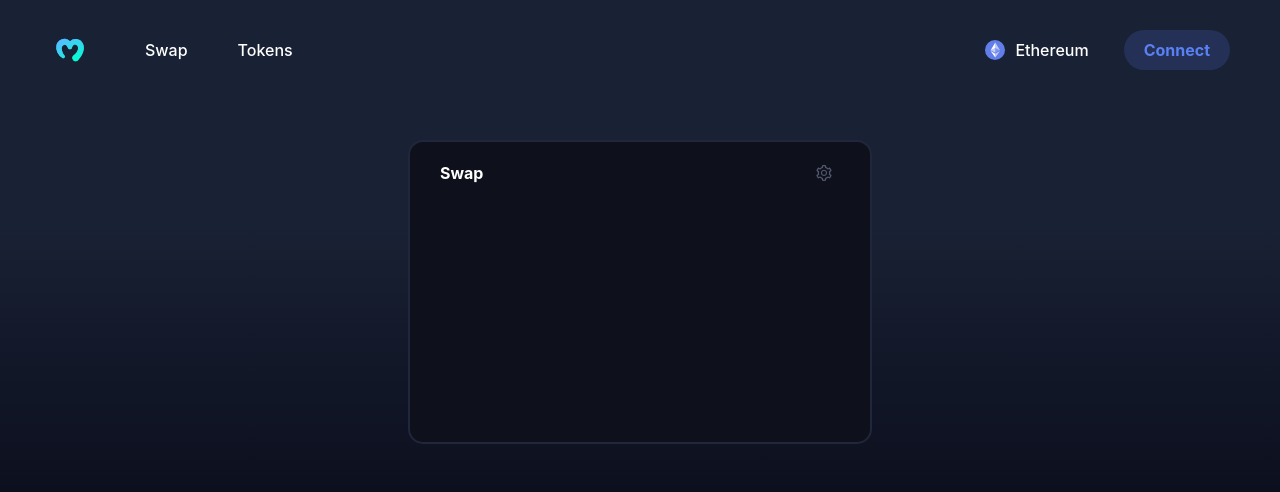
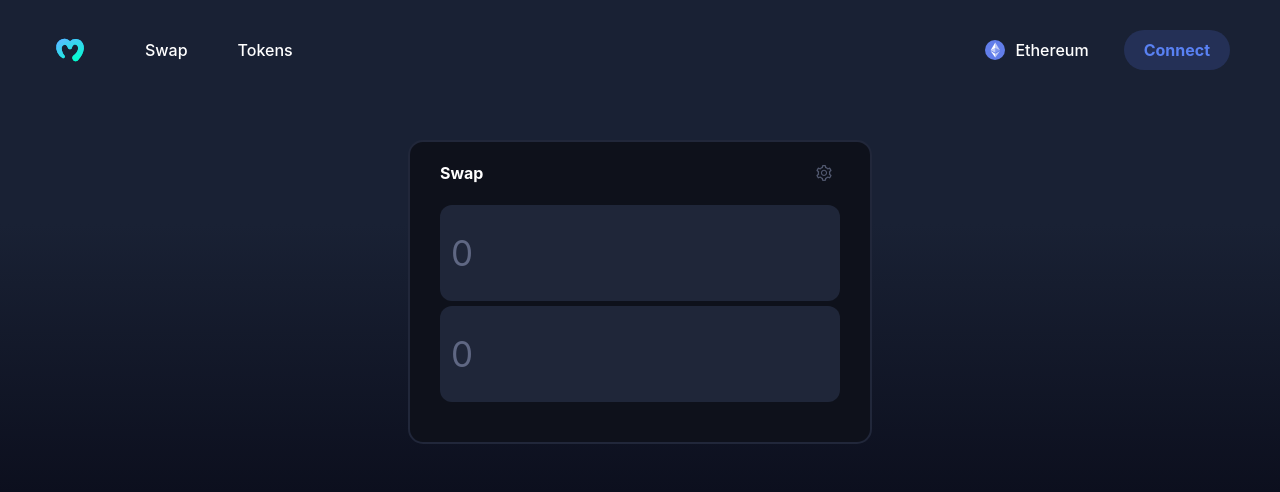
Before and after one commit to DennohKim/moralis-1inch-aggregator, a React (Create React App) app in the folder dex/: page / in a window 1280 px wide. Shown: the top 492 px of the page. Built offline with nearby package versions, Linux system fonts and the light colour scheme.

Commit message:
feat: add token inputs

```diff
--- a/dex/src/components/Swap.js
+++ b/dex/src/components/Swap.js
@@ -8,9 +8,15 @@ import {
 
 function Swap() {
   const [slippage, setSlippage] = useState(2.5);
+  const [tokenOneAmount,setTokenOneAmount] = useState(null)
+  const [tokenTwoAmount,setTokenTwoAmount] = useState(null)
 
   function handleSlippageChange(e){
     setSlippage(e.target.value);
+  }
+
+  function changeAmount(e){
+    setTokenOneAmount(e.target.value);
   }
 
   const settings = (
@@ -38,6 +44,11 @@ function Swap() {
           <SettingOutlined className="cog" />
         </Popover>
       </div>
+      <div className="inputs">
+      <Input placeholder="0" value={tokenOneAmount} onChange={changeAmount}/>
+      <Input placeholder="0" value={tokenTwoAmount} disabled={true}/>
+
+      </div>
     </div>
   );
 }
```
